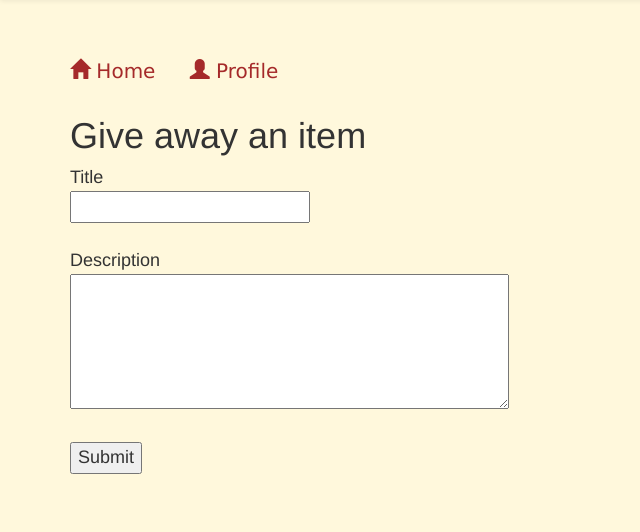
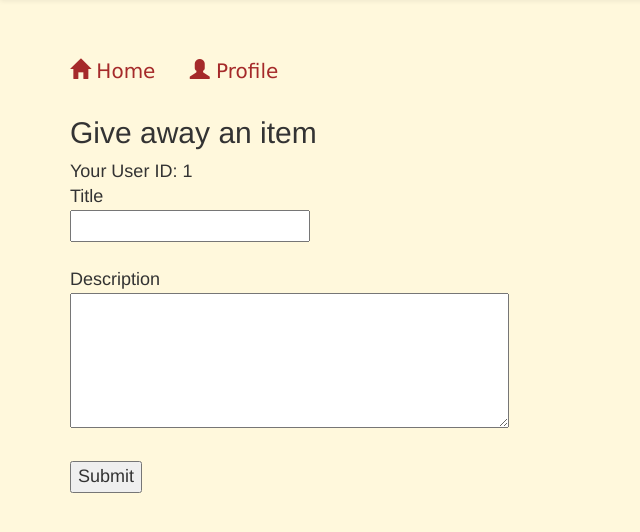
Before and after one commit to thenstad/oblig3, a PHP site: page /profile.php in a window 1280 px wide. Shown: the part 54-586 px from the top of the page, without its empty margins (0-640 px from the left). Run offline with PHP 8.4, Linux system fonts and the light colour scheme; the visitor is signed in with stand-in values (Sample User, id 1).

Commit message:
small changes in design

```diff
--- a/home.php
+++ b/home.php
@@ -24,7 +24,7 @@
 	<link href="bootstrap/css/bootstrap-theme.min.css" rel="stylesheet" media="screen">
 	<script type="text/javascript" src="jquery-1.11.3-jquery.min.js"></script>
 	<link rel="stylesheet" href="style.css" type="text/css"  />
-	<title>Give away the things you don't need</title>
+	<title>Your User ID: <?php print($userRow['user_id']); ?></title>
 </head>
 
 <body>
@@ -58,7 +58,7 @@
 		  <a href="home.php"><span class="glyphicon glyphicon-home"></span> Home</a> &nbsp;
 		  <a href="profile.php"><span class="glyphicon glyphicon-user"></span> Profile</a></h1>
 			 <hr />
-		  <p class="h1">A list of all items</p>
+		  <p class="h2">A list of all items</p>
 	 </div>
 	 <div class="container">
 
@@ -75,7 +75,7 @@
 			 //execute the SQL query and return records
 			 $result = mysql_query("SELECT item_title, item_description, item_date, user_id FROM items ");
 			 ?>
-			 <table border="2" style= "background-color: white; margin: 0 auto; width: 40vw; height: 50vh auto; border: 1px solid grey;" >
+			 <table border="2" style= "background-color: white; width: 40vw; height: 50vh auto; border: 1px solid grey;" >
 			 <thead>
 				<tr>
 				  <th>Item</th> <!-- The name of the item filed in profile.php -->
--- a/index.php
+++ b/index.php
@@ -24,11 +24,11 @@ if(isset($_POST['btn-login']))
 	}
 }
 ?>
-<!DOCTYPE html PUBLIC "-//W3C//DTD XHTML 1.0 Transitional//EN" "http://www.w3.org/TR/xhtml1/DTD/xhtml1-transitional.dtd">
-<html xmlns="http://www.w3.org/1999/xhtml">
+<!DOCTYPE html>
+<html>
 <head>
 <meta http-equiv="Content-Type" content="text/html; charset=utf-8" />
-<title>Coding Cage : Login</title>
+<title>IMT3851</title>
 <link href="bootstrap/css/bootstrap.min.css" rel="stylesheet" media="screen">
 <link href="bootstrap/css/bootstrap-theme.min.css" rel="stylesheet" media="screen">
 <link rel="stylesheet" href="style.css" type="text/css"  />
--- a/profile.php
+++ b/profile.php
@@ -22,7 +22,7 @@
 	<link href="bootstrap/css/bootstrap-theme.min.css" rel="stylesheet" media="screen">
 	<script type="text/javascript" src="jquery-1.11.3-jquery.min.js"></script>
 	<link rel="stylesheet" href="style.css" type="text/css"  />
-	<title>welcome - <?php print($userRow['user_email']); ?></title>
+	<title>Your User ID: <?php print($userRow['user_id']); ?></title>
 </head>
 <body>
 <nav class="navbar navbar-default navbar-fixed-top">
@@ -52,8 +52,9 @@
 					<a href="profile.php"><span class="glyphicon glyphicon-user"></span> Profile</a></h1>
 			  </div>
 			  <div class="container">
-					<h1 class="h1">Give away an item</h1>
-
+					<h1 class="h2">Give away an item</h1>
+				  <?php echo 'Your User ID: ' . $_SESSION['user_session'];?>
+			  <div class="form_container">
 					<form action="functions/upload_item.php" method="post">
 					  Title<br>
 					  <input type="text" name="item_title"><br>
@@ -62,6 +63,7 @@
 					  <textarea name="item_description" rows="5" cols="40"></textarea><br><br>
 					  <input type="submit" value="Submit">
 					</form>
+				</div>
 
 					<!-- IMPORTANT!!!! THIS FORM POSTS DATA TO UPLOAD_ITEM.PHP INSIDE THE FUNCTIONS FOLDER.
 					WE GOTTA ADD THE ID OF THE USER TO THAT TABLE SO THAT THE TABLE INSIDE HOME.PHP ALSO SHOWS
--- a/sql/dblogin.sql
+++ b/sql/dblogin.sql
@@ -1,6 +1,6 @@
 /* COPY PASTE THIS CODE TO CREATE DATABASE */
 
-/*THIS CODE CREATES TWO DATABASES - ONE NAMED chat - THE OTHER NAMED dblogin*/
+/*THIS CODE CREATES ONE DATABASE CALLED dblogin WITH TABLES users, items, chatters and messages*/
 
 CREATE DATABASE `dblogin` ;
 
```
